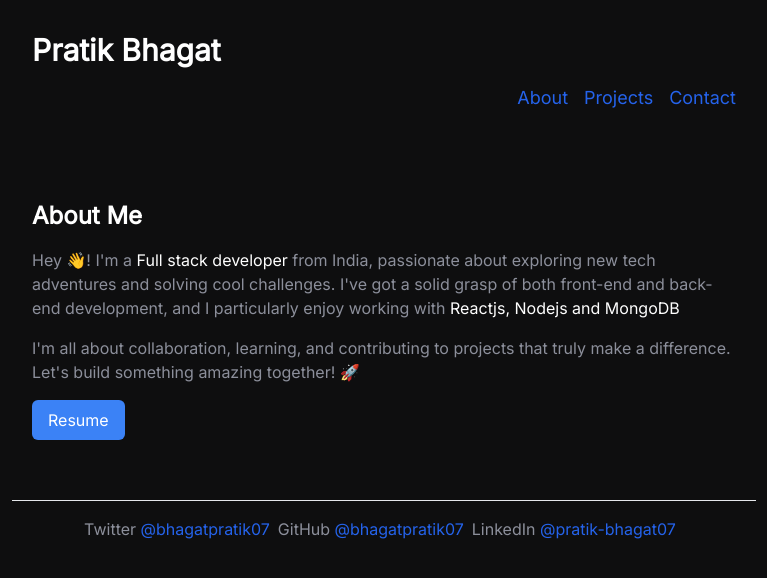
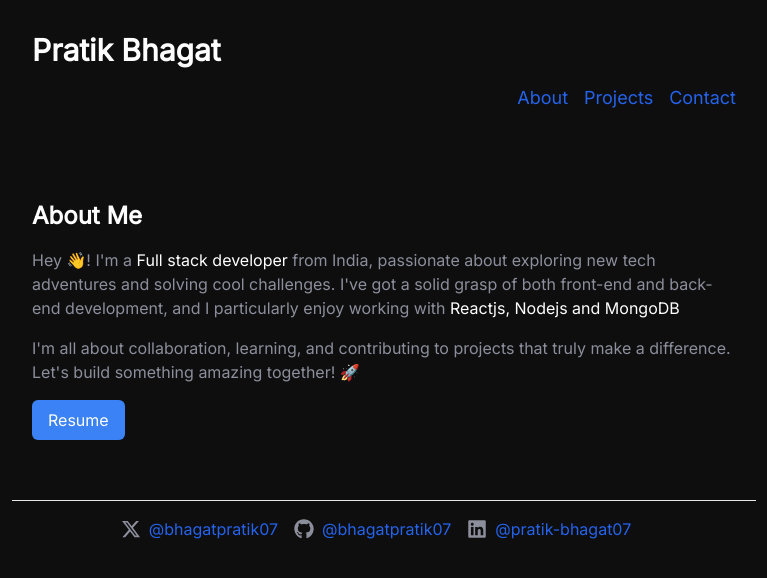
Before and after one commit to bhagatpratik07/portfolio, a React (Vite) app: page / in a window 1280 px wide. Shown: the top 578 px of the page, without its empty margins (256-1023 px from the left). Built offline with nearby package versions, Linux system fonts and the light colour scheme.

Commit message:
added icons in footer

```diff
--- a/src/components/Footer.jsx
+++ b/src/components/Footer.jsx
@@ -1,3 +1,6 @@
+import { FaGithub, FaLinkedin } from "react-icons/fa";
+import { FaXTwitter } from "react-icons/fa6";
+
 export default function Footer() {
   return (
     <div className="max-w-3xl mx-auto p-3 font-medium">
@@ -7,27 +10,30 @@ export default function Footer() {
           href="https://twitter.com/bhagatpratik07"
           target="_blank"
           rel="noreferrer"
-          className="mr-2 mb-2 inline-block"
+          className="mr-4 mb-2 inline-flex items-center"
         >
-          Twitter <span className="text-blue-600">@bhagatpratik07</span>
+          <FaXTwitter size={20} className="mr-2" />
+          <span className="text-blue-600">@bhagatpratik07</span>
         </a>
 
         <a
           href="https://github.com/bhagatpratik07/"
           target="_blank"
           rel="noreferrer"
-          className=" mr-2 mb-2 inline-block"
+          className=" mr-4 mb-2 inline-flex items-center"
         >
-          GitHub <span className="text-blue-600">@bhagatpratik07</span>
+          <FaGithub size={20} className="mr-2" />
+          <span className="text-blue-600">@bhagatpratik07</span>
         </a>
 
         <a
           href="https://www.linkedin.com/in/pratik-bhagat07/"
           target="_blank"
           rel="noreferrer"
-          className="mr-2 mb-2 inline-block"
+          className=" mr-4 mb-2 inline-flex items-center"
         >
-          LinkedIn <span className="text-blue-600">@pratik-bhagat07</span>
+          <FaLinkedin size={20} className="mr-2" />{" "}
+          <span className="text-blue-600">@pratik-bhagat07</span>
         </a>
       </footer>
     </div>
--- a/src/components/ProjectCard.jsx
+++ b/src/components/ProjectCard.jsx
@@ -16,9 +16,17 @@ const ProjectCard = ({
           alt=""
         />
         <div className="flex flex-col justify-between p-4 leading-normal w-full">
-          <h5 className="mb-2 text-2xl font-bold tracking-tight text-white">
-            {title}
-          </h5>
+          <a
+            href={live ? live : github}
+            target="_blank"
+            rel="noreferrer noopener"
+          >
+            {" "}
+            <h5 className="mb-2 text-2xl font-bold tracking-tight text-white underline">
+              {title}
+            </h5>
+          </a>
+
           <p className="mb-3 font-normal overflow-hidden overflow-ellipsis">
             {description}
           </p>
@@ -38,14 +46,19 @@ const ProjectCard = ({
           </div>
           <div className="flex">
             {github ? (
-              <a href={github} className="mr-4">
+              <a
+                href={github}
+                className="mr-4"
+                target="_blank"
+                rel="noreferrer noopener"
+              >
                 <FaGithub size={20} />
               </a>
             ) : (
               <></>
             )}
             {live ? (
-              <a href={live}>
+              <a href={live} target="_blank" rel="noreferrer noopener">
                 <FaLink size={20} />
               </a>
             ) : (
```
